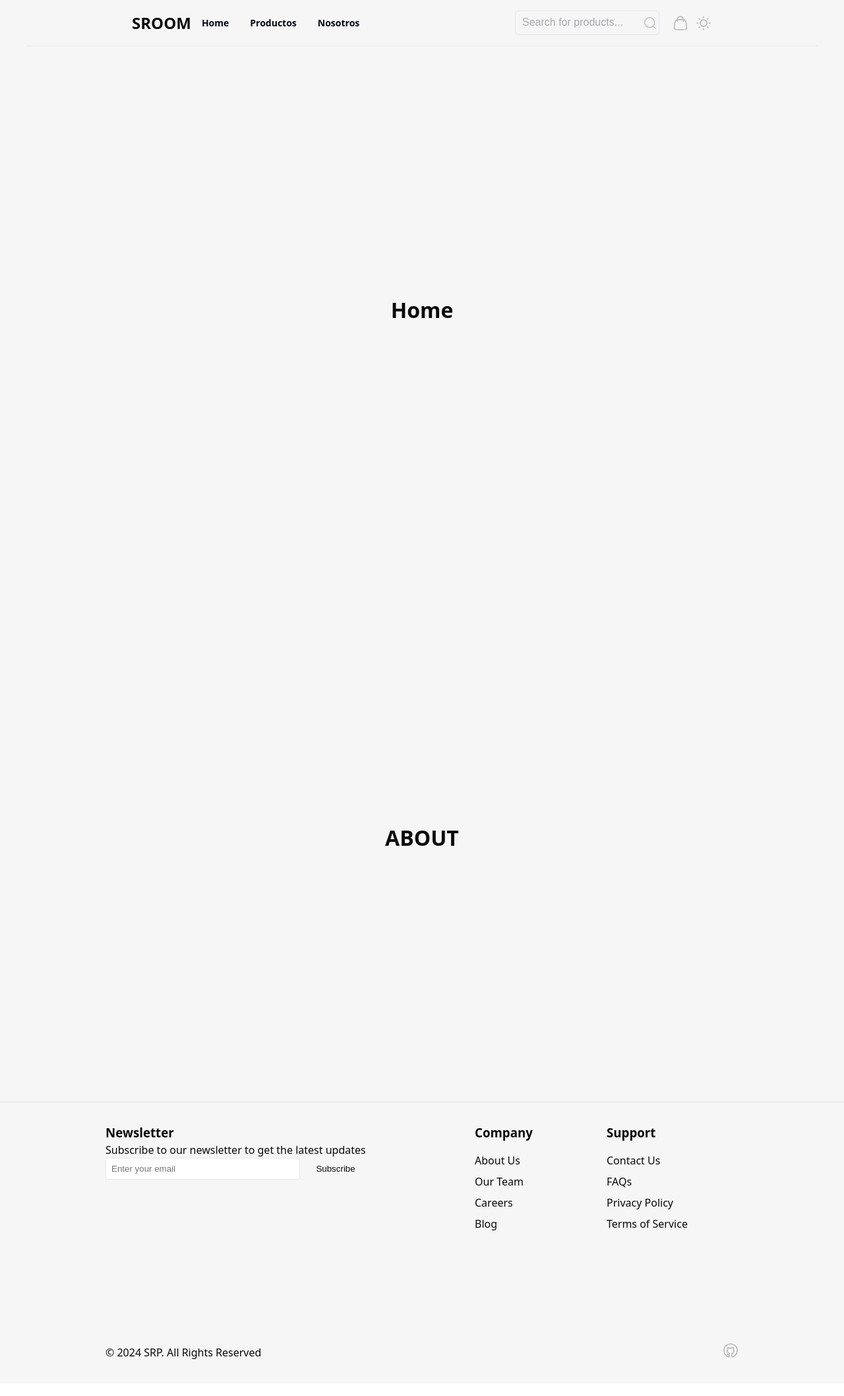
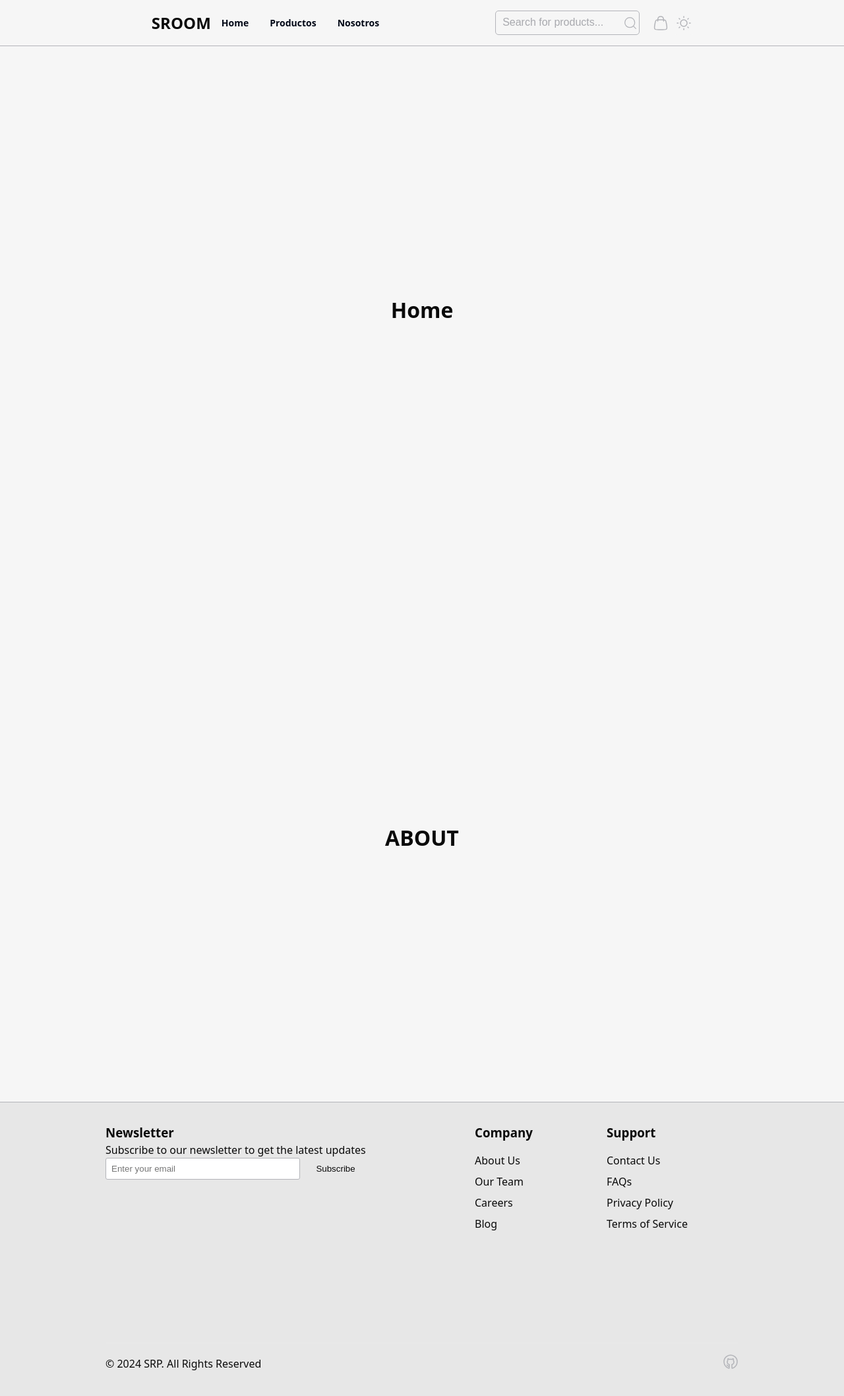
Before and after one commit to Srossiprieto/sroomShop, a React (Vite) app: page / in a window 1280 px wide. Shown: the top 2116 px of the page at 66% size. Built offline with nearby package versions, Linux system fonts and the light colour scheme.

Commit message:
fix: navbar-styles

```diff
--- a/src/Layout/Layout.jsx
+++ b/src/Layout/Layout.jsx
@@ -1,3 +1,5 @@
+/* eslint-disable react/prop-types */
+
 import Footer from "../components/Footer/Footer"
 import Navbar from "../components/Navbar/Navbar"
 import styles from "./Layout.module.css"
@@ -6,10 +8,10 @@ import styles from "./Layout.module.css"
 function Layout({children}) {
   return (
     <>
-        <div className={styles.container}>
             <header>
                 <Navbar/>
             </header>
+        <div className={styles.container}>
             <main>
                 {children}
             </main>
--- a/src/components/Footer/Footer.module.css
+++ b/src/components/Footer/Footer.module.css
@@ -1,5 +1,5 @@
 .footer {
-  background-color: var(--background-color);
+  background-color: var(--footer-bg);
   color: var(--primary-text-color);
   padding: 2rem 10rem;
   border-top: 1px solid var(--border-divisor);
@@ -78,6 +78,8 @@
   align-items: center;
   justify-content: center;
   width: 100%;
+  border-top: 1px solid var(--border-footer);
+  padding: 1rem 0;
 }
 
 .footerBottom {
--- a/src/components/Navbar/Navbar.css
+++ b/src/components/Navbar/Navbar.css
@@ -3,13 +3,19 @@
   color: var(--primary-text-color);
   display: flex;
   align-items: center;
-  justify-content: space-between;
+  justify-content: center;
   width: 100%;
-  z-index: 1000;
   padding: 1rem 10rem;
   border-bottom: 1px solid var(--border-divisor);
+
 }
 
+.navbarContainer{
+  display: flex;
+  flex-wrap: wrap;
+  justify-content: space-between;
+  gap: 10rem;
+}
 .navbar-ul {
   list-style: none;
   display: flex;
--- a/src/components/Navbar/Navbar.jsx
+++ b/src/components/Navbar/Navbar.jsx
@@ -15,6 +15,7 @@ const Navbar = () => {
 
   return (
     <nav className='navbar'>
+      <div className="navbarContainer">
         <ul className='navbar-ul'>
           <li>
             <h2>SROOM</h2>
@@ -43,6 +44,7 @@ const Navbar = () => {
             {theme === 'dark' ? <MoonSvg /> : <SunSvg />}
           </button>
         </div>
+      </div>
     </nav>
   );
 };
--- a/src/index.css
+++ b/src/index.css
@@ -39,7 +39,8 @@
     --secondary-text-color: #ff0000;
 
     --navbar-text-color: #020817;
-    --border-divisor: #E2E8F0 ;
+    --border-divisor: #b3b4b9 ;
+    --border-footer: #e9e9e9;
 
     --bg-container: #F5F5F5;
     --icon-shop: #B3B4B9;
@@ -67,6 +68,7 @@
 
     --navbar-text-color: #FAFAFA99;
     --border-divisor: #696969;
+    --border-footer: #ff0000;
 
     --bg-container: #F5F5F5;
     --icon-shop: #B3B4B9;
```
Lines whose indentation alone changed are shown as unchanged.
